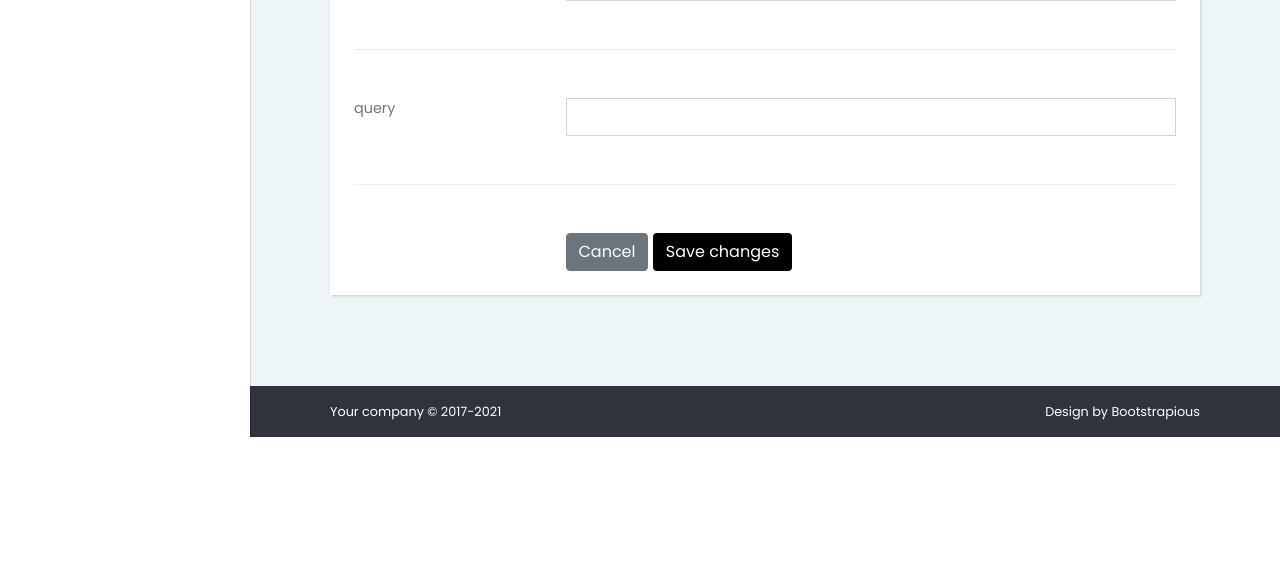
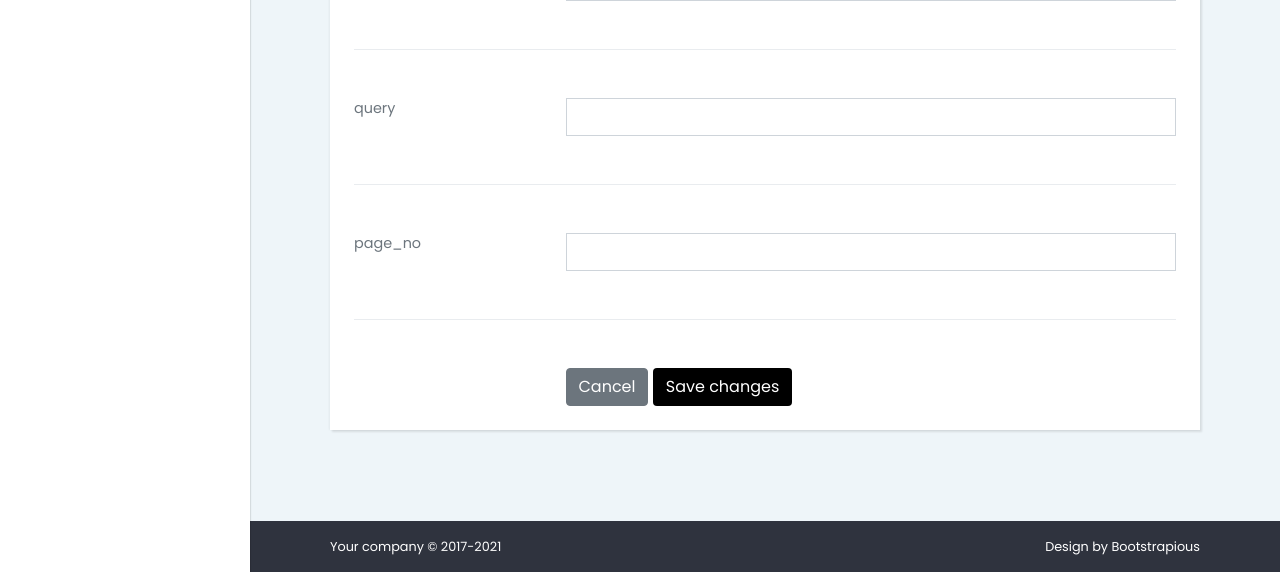
Before and after one commit to divyanawathe/Adminpanel1, a PHP site: page /forms.html in a window 1280 px wide. Shown: the part 1308-1880 px from the top of the page. Before the commit the page ends 1745 px from the top, so only its background shows below. Run offline with PHP 8.4, Linux system fonts and the light colour scheme.

Commit message:
table and forms linked

```diff
--- a/forms.html
+++ b/forms.html
@@ -197,6 +197,13 @@
                         </div>
                         <div class="border-bottom my-5 border-gray-200"></div>
                         <div class="row">
+                          <label class="col-sm-3 form-label">page_no</label>
+                          <div class="col-sm-9">
+                            <input class="form-control" type="text" required>
+                          </div>
+                        </div>
+                        <div class="border-bottom my-5 border-gray-200"></div>
+                        <div class="row">
                           <div class="col-sm-9 ms-auto">
                             <button class="btn btn-secondary" type="reset">Cancel</button>
                             <button class="btn btn-primary" type="submit">Save changes</button>
```
Also changed, not shown: tables.php (+5 -5 lines).
